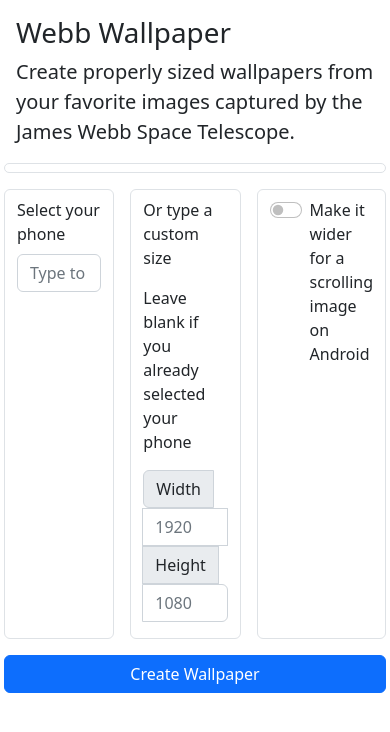
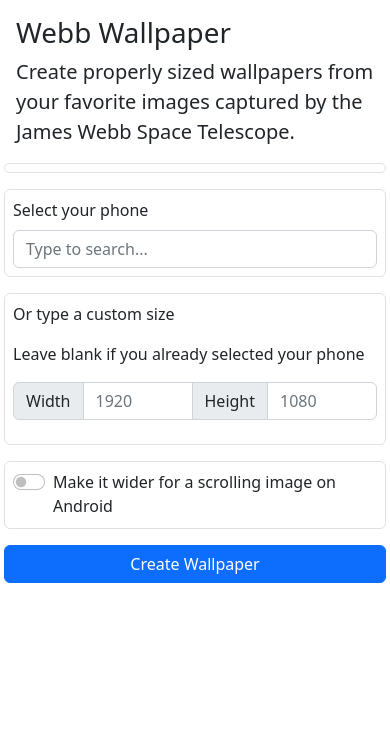
Before and after one commit to PicoPlanetDev/webb-wallpaper, a Flask app: page / in a window 390 px wide. Shown: the top 732 px of the page. Run offline with Flask 2, Linux system fonts and the light colour scheme.

Commit message:
Improved spacing fixing issues on phones

```diff
--- a/templates/index.html
+++ b/templates/index.html
@@ -21,11 +21,11 @@
             <p class="fs-5 col-md-8">
                 Create properly sized wallpapers from your favorite images captured by the James Webb Space Telescope.
             </p>
-            <div class="row g-5">
+            <div class="row">
                 <form role="form" action="get_image" method="post">
-                    <div class="row row-cols-4 border rounded mb-3 pt-2">
+                    <div class="row row-cols-4 border rounded pt-2">
                         {% for name, path in images %}
-                        <div class="col">
+                        <div class="col text-truncate">
                             <div class="form-check">
                                 <input class="form-check-input" type="radio" name="gallery-radio" id="form-{{ name }}"
                                     value="{{ name }}"></input>
@@ -37,7 +37,7 @@
                         {% endfor %}
                     </div>
                     <div class="row mb-3">
-                        <div class="col border rounded pt-2">
+                        <div class="col-sm-4 g-3 border rounded py-2">
                             <label for="exampleDataList" class="form-label">Select your phone</label>
                             <input class="form-control" list="datalistOptions" id="exampleDataList"
                                 placeholder="Type to search..." name="phone">
@@ -47,7 +47,7 @@
                                     {% endfor %}
                             </datalist>
                         </div>
-                        <div class="col border rounded mx-3 pt-2">
+                        <div class="col-sm-4 g-3 border rounded py-2">
                             <p>Or type a custom size</p>
                             <p class="fw-lighter mb-3">Leave blank if you already selected your phone</p>
                             <div class="input-group mb-3">
@@ -57,7 +57,7 @@
                                 <input type="number" class="form-control" name="height" placeholder="1080">
                             </div>
                         </div>
-                        <div class="col border rounded pt-2">
+                        <div class="col-sm-4 g-3 border rounded py-2">
                             <div class="form-check form-switch">
                                 <input class="form-check-input" type="checkbox" role="switch"
                                     id="flexSwitchCheckDefault" name="wide-image">
```
